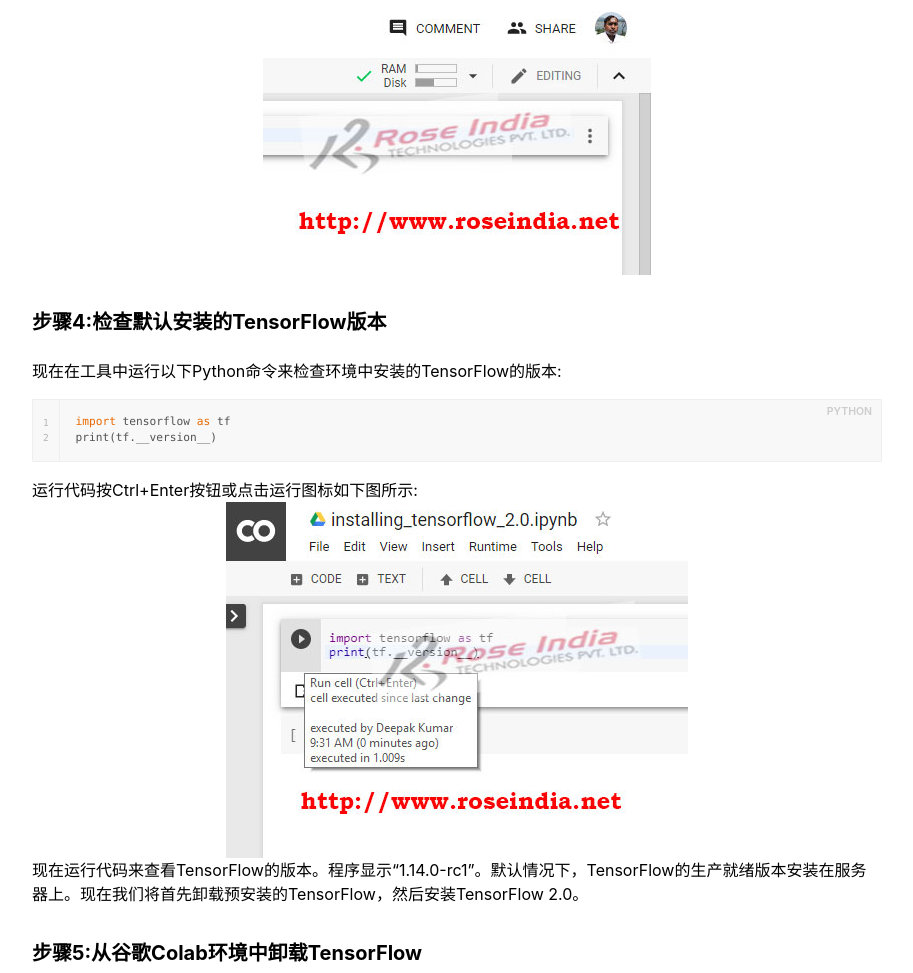
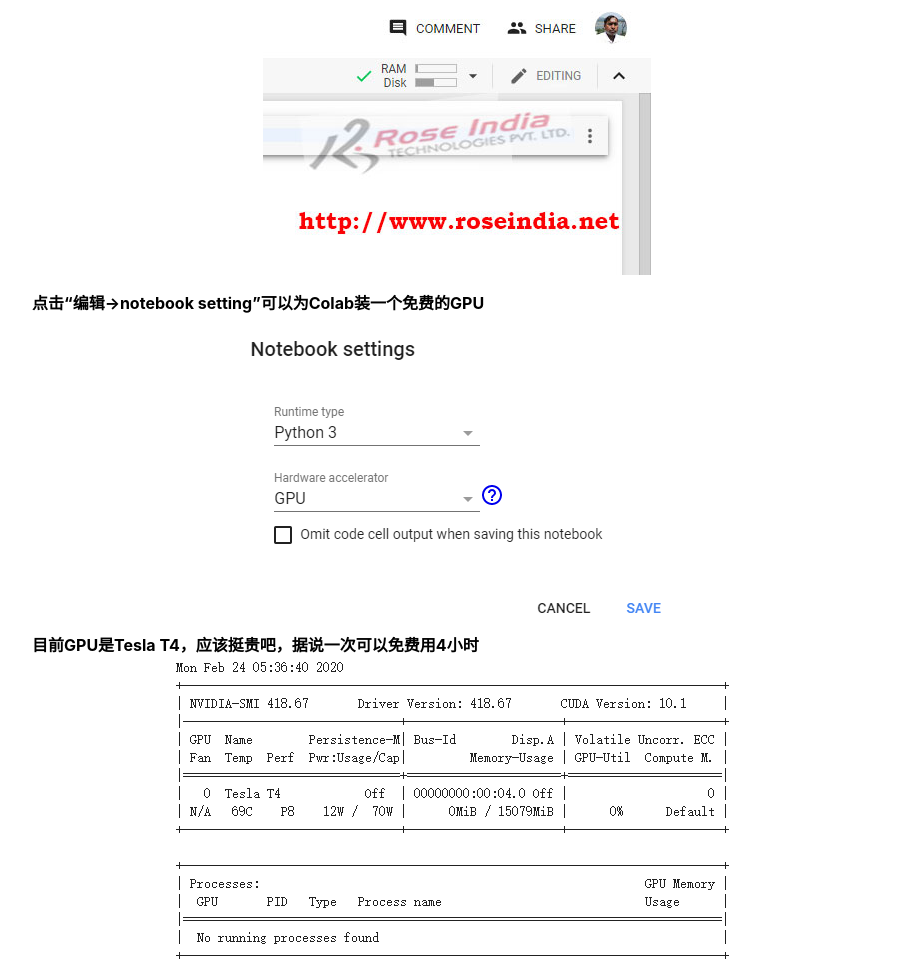
Before and after one commit to wxflamy/wxflamy.github.io, a plain HTML site: page 2020/02/24/Install-TensorFlow-2-0-in-Colab/index.html in a window 1280 px wide. Shown: the part 3803-4776 px from the top of the page, without its empty margins (183-1096 px from the left). Drawn offline with Linux system fonts and the light colour scheme.

Commit message:
Site updated: 2020-02-24 13:38:28

```diff
--- a/2020/02/24/Install-TensorFlow-2-0-in-Colab/index.html
+++ b/2020/02/24/Install-TensorFlow-2-0-in-Colab/index.html
@@ -167,6 +167,10 @@
 <p><img src="//wxflamy.github.io/2020/02/24/Install-TensorFlow-2-0-in-Colab/connect-to-google-colab-hosted-runtime.jpg" alt="连接到CPU/GPU"></p>
 <p>成功连接到托管服务后，它将在基于谷歌Colab浏览器的开发环境中显示以下图标:</p>
 <p><img src="//wxflamy.github.io/2020/02/24/Install-TensorFlow-2-0-in-Colab/connected-to-google-colab-hosted-runtime.jpg" alt="成功连接到托管服务"></p>
+<p><strong>点击“编辑-&gt;notebook setting”可以为Colab装一个免费的GPU</strong>
+<img src="//wxflamy.github.io/2020/02/24/Install-TensorFlow-2-0-in-Colab/notebook_setting.png" alt="配置GPU">
+<strong>目前GPU是Tesla T4，应该挺贵吧，据说一次可以免费用4小时</strong>
+<img src="//wxflamy.github.io/2020/02/24/Install-TensorFlow-2-0-in-Colab/GPUInfo.png" alt="GPU信息"></p>
 <h1>步骤4:检查默认安装的TensorFlow版本</h1>
 <p>现在在工具中运行以下Python命令来检查环境中安装的TensorFlow的版本:
 <figure class="highlight python"><table><tr><td class="gutter"><pre><span class="line">1</span><br><span class="line">2</span><br></pre></td><td class="code"><pre><span class="line"><span class="keyword">import</span> tensorflow <span class="keyword">as</span> tf</span><br><span class="line">print(tf.__version__)</span><br></pre></td></tr></table></figure></p>
```
Also changed, not shown: 2020/02/24/Install-TensorFlow-2-0-in-Colab/GPUInfo.png (added), 2020/02/24/Install-TensorFlow-2-0-in-Colab/notebook_setting.png (added).
